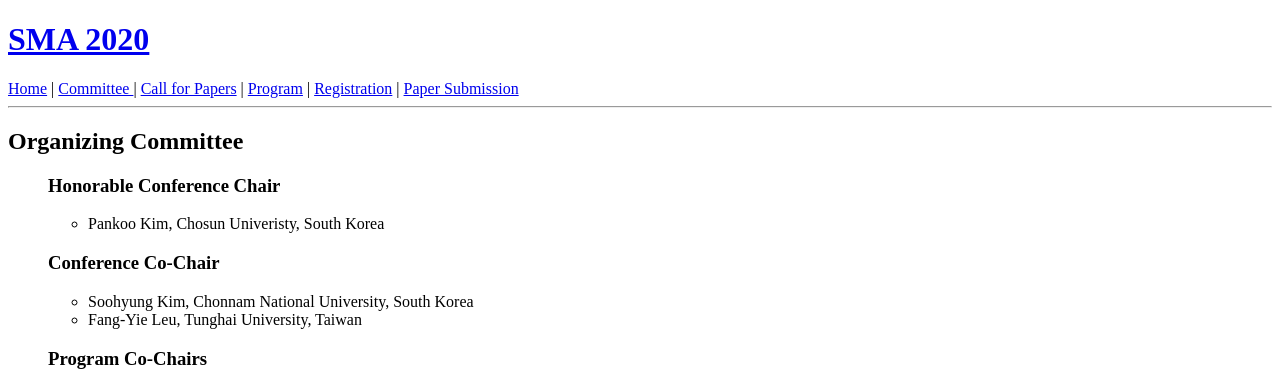
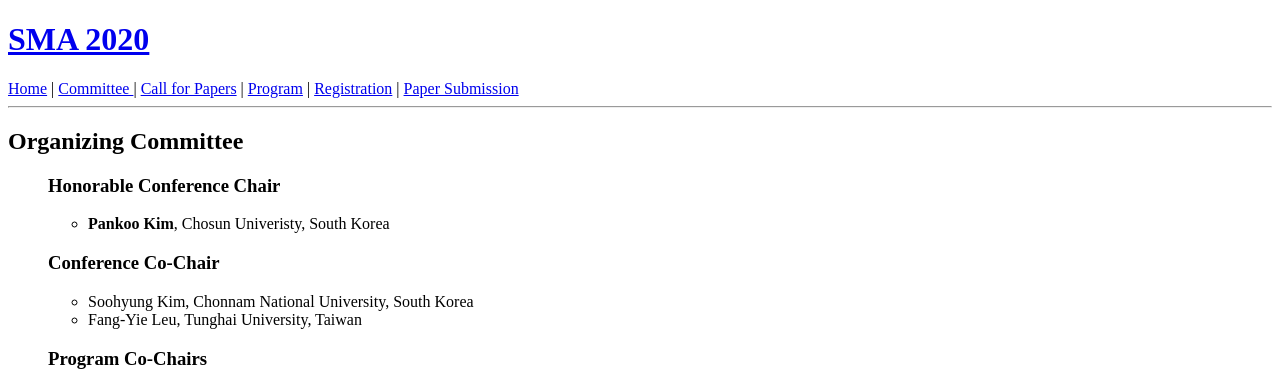
Before and after one commit to icea-conf/sma-2020.github.io, a Jekyll site: the page built from committee/index.html, in a window 1280 px wide. Shown: the top 388 px of the page. Built offline with Jekyll 4.4.1, drawn with Linux system fonts in a browser that asks for light colours.

Commit message:
Update index.html

```diff
--- a/committee/index.html
+++ b/committee/index.html
@@ -4,9 +4,9 @@
             <h2>Organizing Committee</h2>
             <ul>
                 <h3>Honorable Conference Chair</h3>
-                        <ul>
-                            <li><a>Pankoo Kim, Chosun Univeristy, South Korea</a></li>
-                        </ul>
+		    <ul>
+			<li><b>Pankoo Kim</b>, Chosun Univeristy, South Korea</li>
+		    </ul>
 
                 <h3>Conference Co-Chair</h3>
                         <ul>
```
